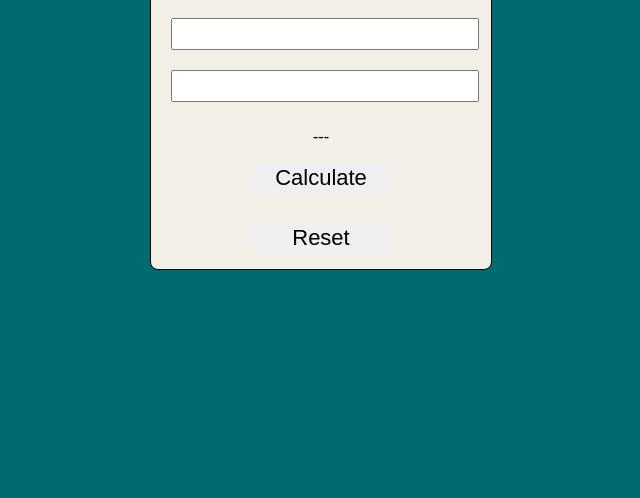
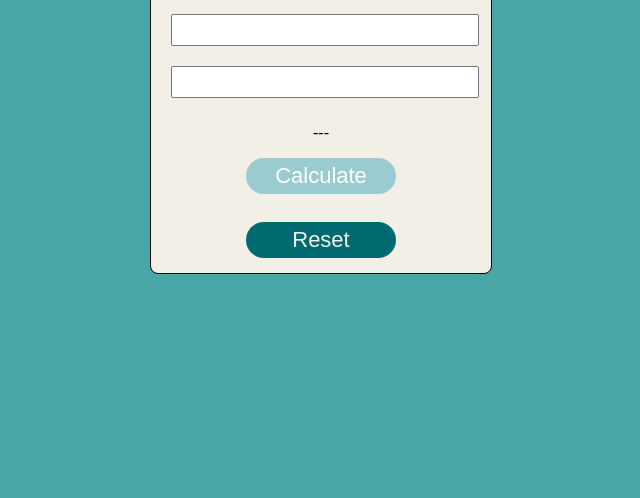
Before and after one commit to HarshadaGharate/Rectangle_Area, a plain HTML site: page index.html in a window 1280 px wide. Shown: the part 318-816 px from the top of the page, without its empty margins (319-959 px from the left). Drawn offline with Linux system fonts and the light colour scheme.

Commit message:
css added

```diff
--- a/index.html
+++ b/index.html
@@ -6,7 +6,7 @@
     <title>Rectangle Area</title>
     <style>
         body{
-            background-color: #006A71;
+           background-color: #48A6A7;
         }
         .container{
             display: flex;
@@ -25,6 +25,7 @@
 
         h1{
             font-size: 35px;
+            color: #006A71;
         }
 
         .inp{
@@ -47,8 +48,15 @@
             border: none;
         }
 
-        btn-calc{
-
+        .btn-calc{
+            background-color: #9ACBD0;
+            color: white;
+            padding: 5px 0;
+        }
+        .btn-rst{
+            background-color: #006A71;
+            color: #F2EFE7;
+            padding: 5px 0;
         }
         .res-text{
             text-align: center;
```
